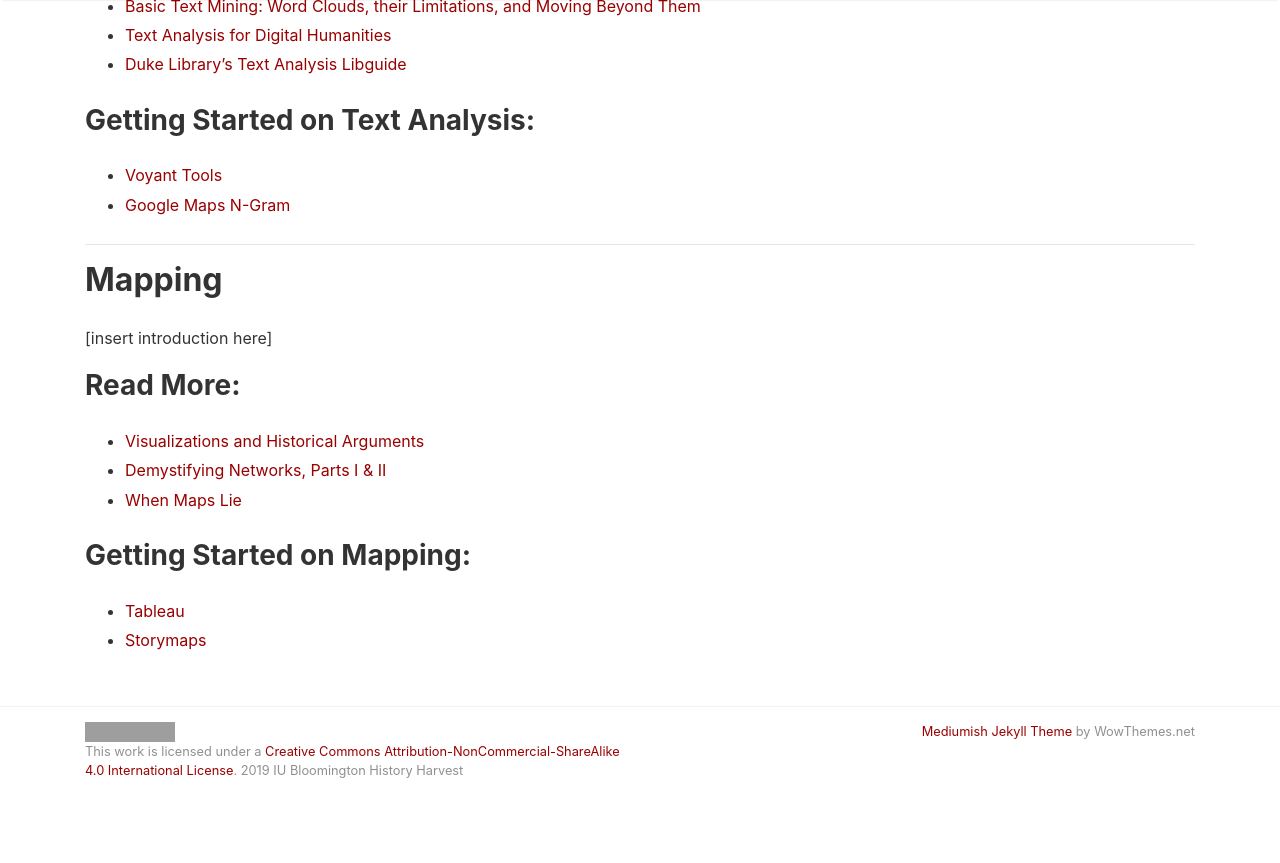
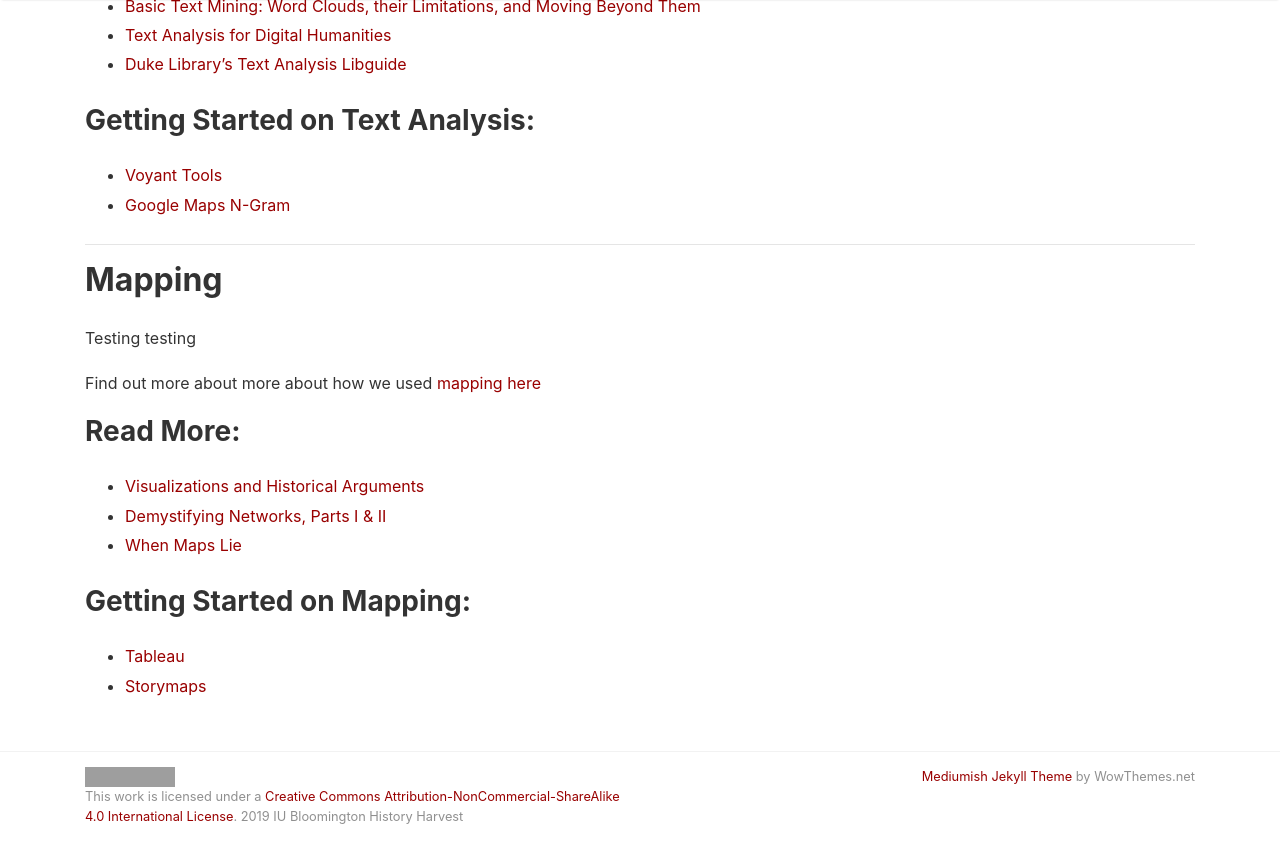
Before and after one commit to H301HistoryHarvest/H301HistoryHarvest, a Jekyll site: the page built from _pages/biblio.md, in a window 1280 px wide and 900 px high, scrolled down 1163 px. Shown: the top 863 px of the window. Built offline with Jekyll 4.4.1, drawn with Linux system fonts in a browser that asks for light colours; nearby versions of some CDN libraries; our own code applies the rules of GitHub Pages for plain Markdown files; comment, search, counter and statistics services are not loaded; grey boxes are pictures that could not be loaded.

Commit message:
Update biblio.md

```diff
--- a/_pages/biblio.md
+++ b/_pages/biblio.md
@@ -41,7 +41,9 @@ Find out more about more about how we used [text analysis here](https://h301hist
 
 ## Mapping
 
-[insert introduction here]
+Testing testing
+
+Find out more about more about how we used [mapping here](https://h301historyharvest.github.io/H301HistoryHarvest/_pages/mapping_short/)
 
 ### Read More:
 
```
